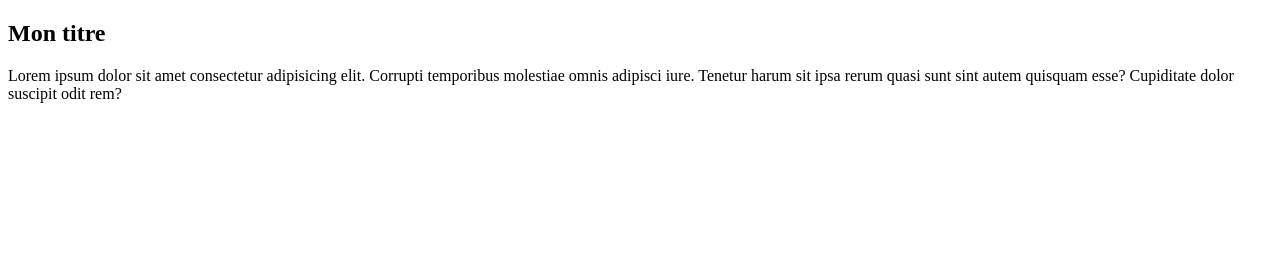
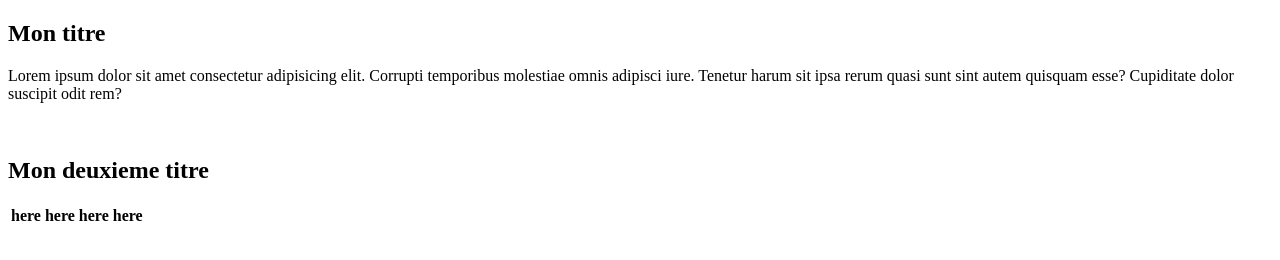
Before and after one commit to idrisse95/exo6_html, a plain HTML site: page index.html in a window 1280 px wide. Drawn offline with Linux system fonts and the light colour scheme.

Commit message:
ajout tableau

```diff
--- a/index.html
+++ b/index.html
@@ -15,7 +15,16 @@
             <p>Lorem ipsum dolor sit amet consectetur adipisicing elit. Corrupti temporibus molestiae omnis adipisci iure. Tenetur harum sit ipsa rerum quasi sunt sint autem quisquam esse? Cupiditate dolor suscipit odit rem?</p>
             <br>
         </section>
+        <section>
+            <h2>Mon deuxieme titre</h2>
+            <table>
+                <tr>
+                    <th>here</th><th>here</th><th>here</th><th>here</th>
+                </tr>
 
+
+            </table>
+        </section>
 </main>
 </body>
 </html>
```
